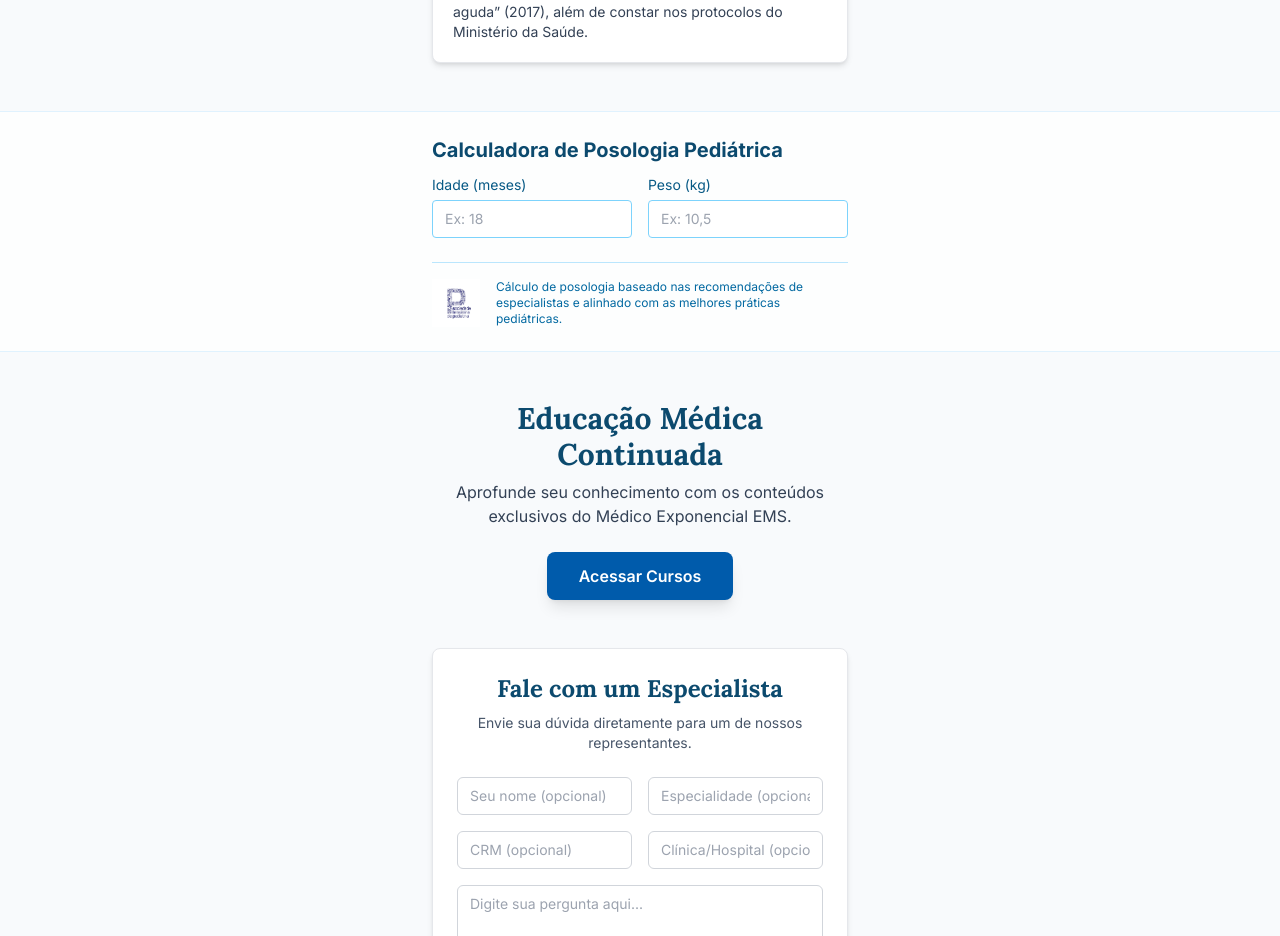
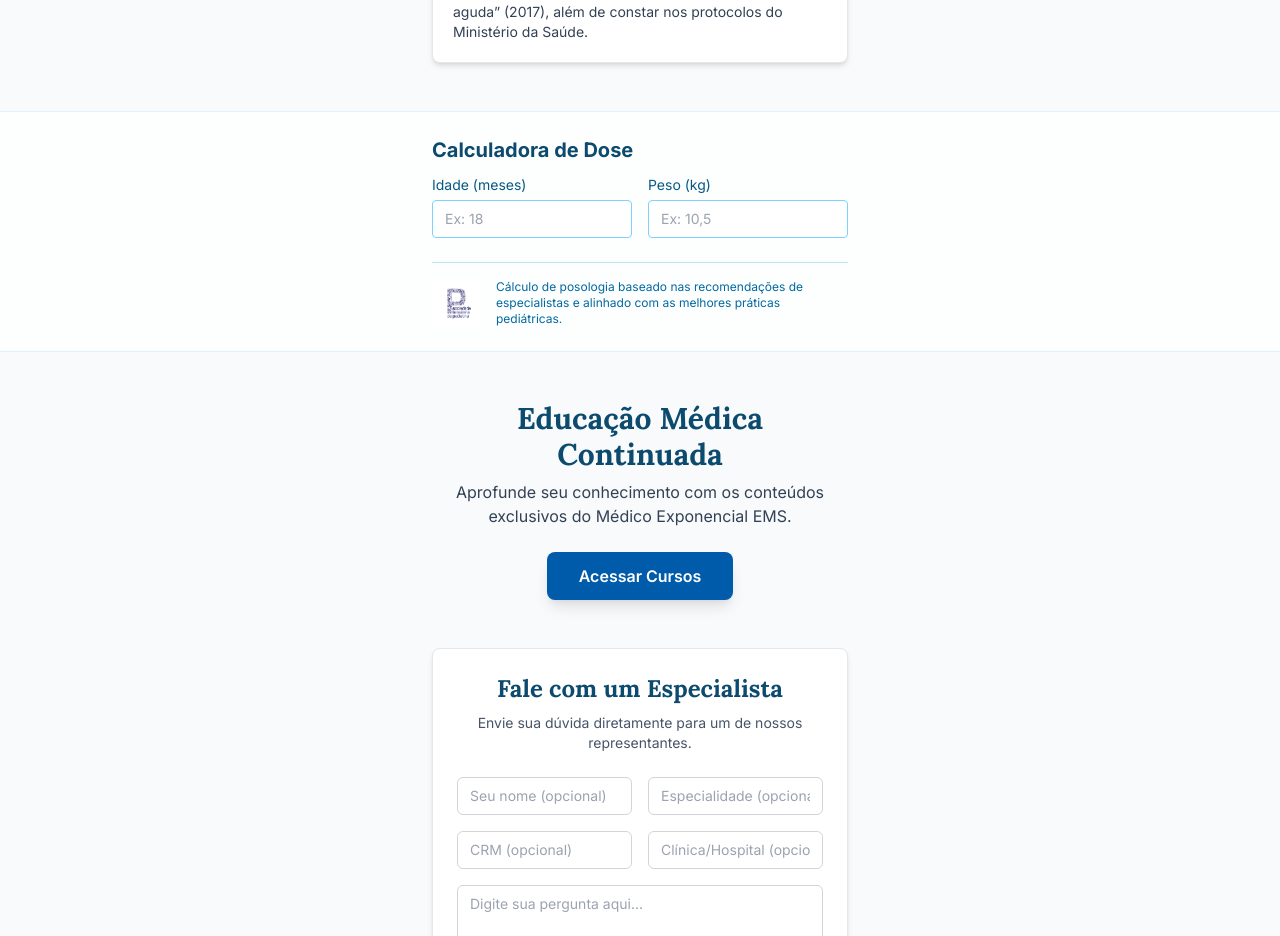
Before and after one commit to leonardogusso/enavo-gotas, a React (Create React App) app: page / in a window 1280 px wide. Shown: the part 1120-2056 px from the top of the page. Built offline with nearby package versions, Linux system fonts and the light colour scheme.

Commit message:
Update Calculator.js

```diff
--- a/src/components/Calculator.js
+++ b/src/components/Calculator.js
@@ -36,7 +36,7 @@ export function Calculator() {
   return (
     <section id="posologia" className="bg-white/80 border-y border-sky-100">
       <div className="mx-auto max-w-md px-4 py-6">
-        <h2 className="text-xl font-bold text-sky-900">Calculadora de Posologia Pediátrica</h2>
+        <h2 className="text-xl font-bold text-sky-900">Calculadora de Dose</h2>
         <div className="grid grid-cols-2 gap-4 mt-2">
           <div>
             <label htmlFor="idade" className="text-sky-800 text-sm">Idade (meses)</label>
```
